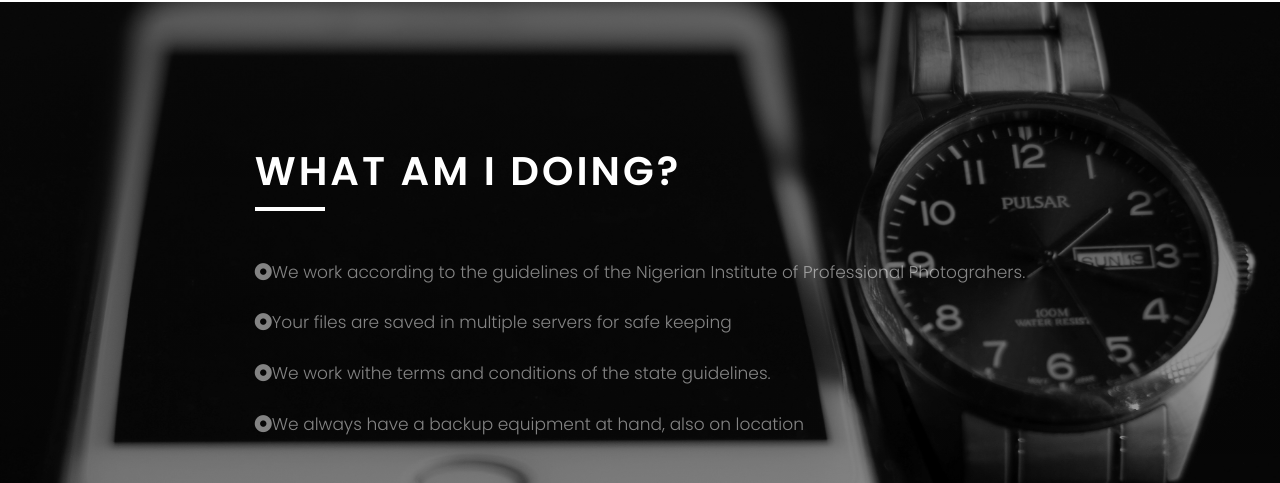
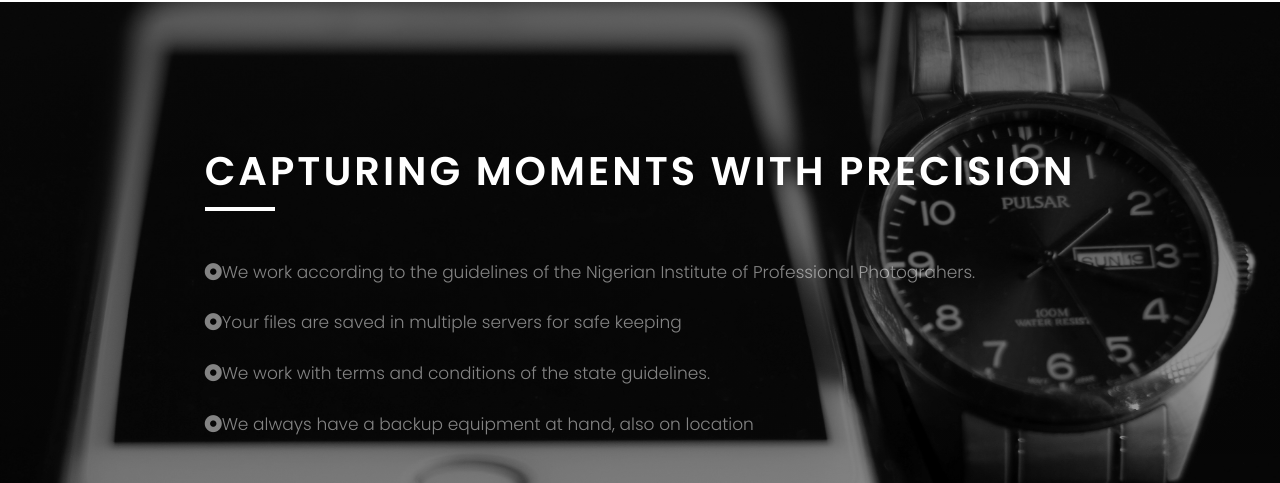
Before and after one commit to blvck-1/my-photography-portfolio, a plain HTML site: page index.html in a window 1280 px wide. Shown: the part 1536-2019 px from the top of the page. Drawn offline with Linux system fonts and the light colour scheme.

Commit message:
index.html

```diff
--- a/index.html
+++ b/index.html
@@ -13,7 +13,7 @@
     <header id="header" class="vh-100 flex">
         <div class="container">
             <div class="header-content">
-                <h1>I'm a <br><span class="typewrite" data-loop="yes" data-speed="100" data-delay="2000" data-words='["Photograher", "Videographer", "Graphics Designer"]'></span></h1>
+                <h1>I'm a <br><span class="typewrite" data-loop="yes" data-speed="100" data-delay="2000" data-words='["Photographer", "Videographer", "Graphics Designer"]'></span></h1>
                 <h3>Samuel Olayinka</h3>
 
                 <ul class="social-links">
@@ -68,12 +68,12 @@
             <div class="container">
                 <div class="work-container">
                     <div class="title">
-                        <h2>What am i doing?</h2>
+                        <h2>Capturing Moments With Precision</h2>
                     </div>
                     <ul>
                         <li class="lead"><i class="fas fa-dot-circle"></i>We work according to the guidelines of the Nigerian Institute of Professional Photograhers.</li>
                         <li class="lead"><i class="fas fa-dot-circle"></i>Your files are saved in multiple servers for safe keeping</li>
-                        <li class="lead"><i class="fas fa-dot-circle"></i>We work withe terms and conditions of the state guidelines.</li>
+                        <li class="lead"><i class="fas fa-dot-circle"></i>We work with terms and conditions of the state guidelines.</li>
                         <li class="lead"><i class="fas fa-dot-circle"></i>We always have a backup equipment at hand, also on location</li>
                     </ul>
 
```
